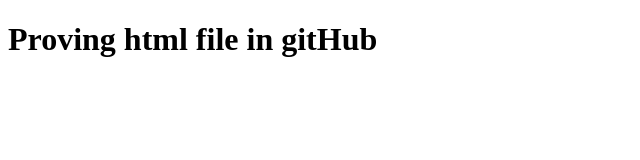
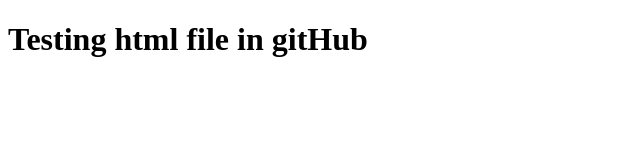
Before and after one commit to VicGa/WDD230-WINTER, a plain HTML site: page index.html in a window 1280 px wide. Shown: the whole page, without its empty margins (0-640 px from the left). Drawn offline with Linux system fonts and the light colour scheme.

Commit message:
change one word

```diff
--- a/index.html
+++ b/index.html
@@ -4,9 +4,9 @@
     <meta charset="UTF-8">
     <meta http-equiv="X-UA-Compatible" content="IE=edge">
     <meta name="viewport" content="width=device-width, initial-scale=1.0">
-    <title>Proving html file</title>
+    <title>Test</title>
 </head>
 <body>
-    <h1>Proving html file in gitHub</h1>
+    <h1>Testing html file in gitHub</h1>
 </body>
 </html>
```
